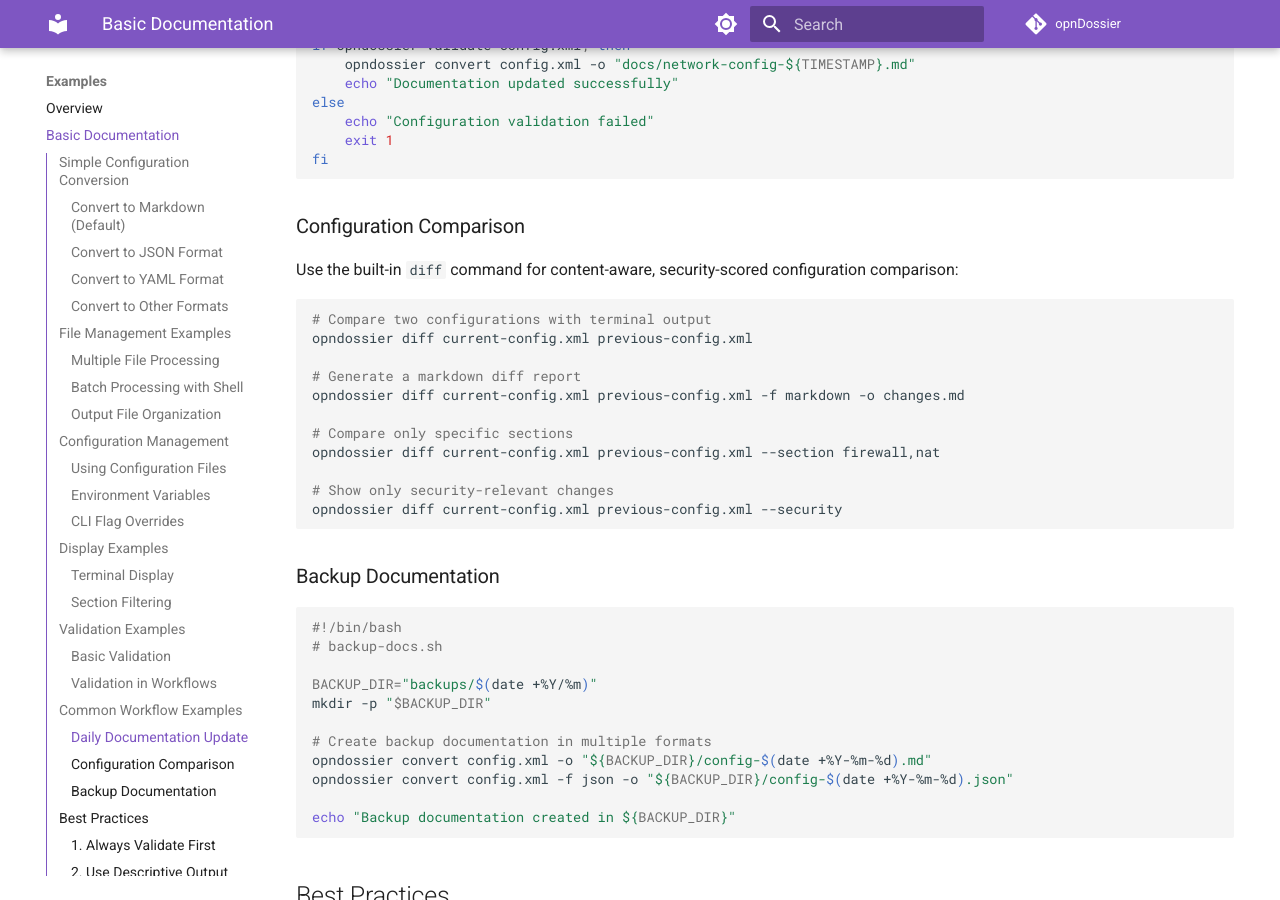
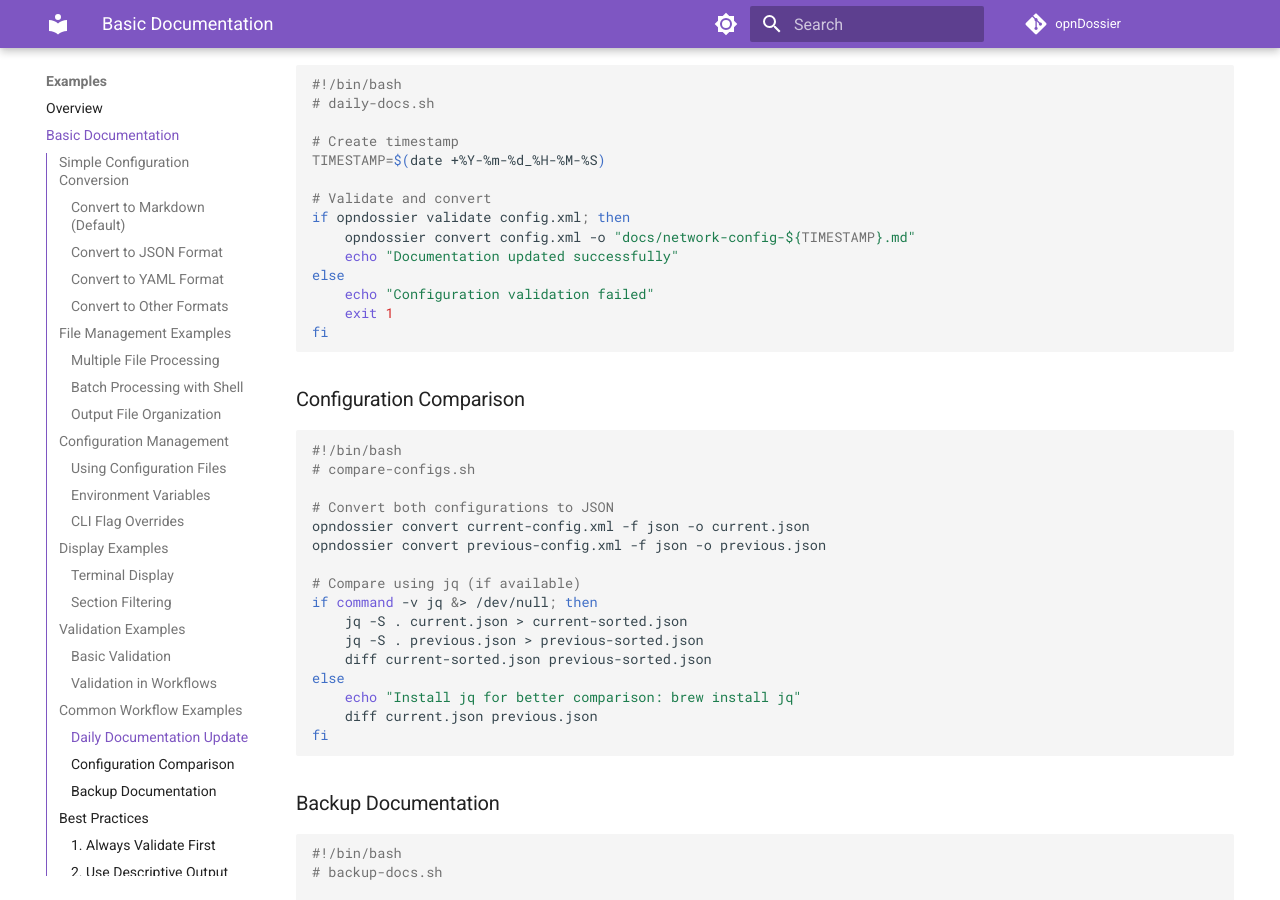
Before and after one commit to EvilBit-Labs/opnDossier, an MkDocs documentation site: the page built from docs/examples/basic-documentation.md, in a window 1280 px wide and 900 px high, scrolled down 4404 px. Built offline with MkDocs 1.6.1 and Material for MkDocs 9.7.7, drawn with Linux system fonts in a browser that asks for light colours; comment, search, counter and statistics services are not loaded; the version menu is left out; some of the changed text lies outside the part shown.

Commit message:
docs: Dosu updates for PR #381

````diff
--- a/docs/examples/basic-documentation.md
+++ b/docs/examples/basic-documentation.md
@@ -3,6 +3,8 @@
 This guide covers the most common use cases for generating documentation from OPNsense configuration files.
 
 ## Simple Configuration Conversion
+
+For complete details on the convert command, see the [Convert Command Guide](../user-guide/commands/convert.md).
 
 ### Convert to Markdown (Default)
 
@@ -220,20 +226,23 @@ fi
 
 ### Configuration Comparison
 
-Use the built-in `diff` command for content-aware, security-scored configuration comparison:
+```bash
+#!/bin/bash
+# compare-configs.sh
 
-```bash
-# Compare two configurations with terminal output
-opndossier diff current-config.xml previous-config.xml
+# Convert both configurations to JSON
+opndossier convert current-config.xml -f json -o current.json
+opndossier convert previous-config.xml -f json -o previous.json
 
-# Generate a markdown diff report
-opndossier diff current-config.xml previous-config.xml -f markdown -o changes.md
-
-# Compare only specific sections
-opndossier diff current-config.xml previous-config.xml --section firewall,nat
-
-# Show only security-relevant changes
-opndossier diff current-config.xml previous-config.xml --security
+# Compare using jq (if available)
+if command -v jq &> /dev/null; then
+    jq -S . current.json > current-sorted.json
+    jq -S . previous.json > previous-sorted.json
+    diff current-sorted.json previous-sorted.json
+else
+    echo "Install jq for better comparison: brew install jq"
+    diff current.json previous.json
+fi
 ```
 
 ### Backup Documentation
````
Also changed, not shown: other parts of docs/examples/basic-documentation.md (+7 -2 lines).
